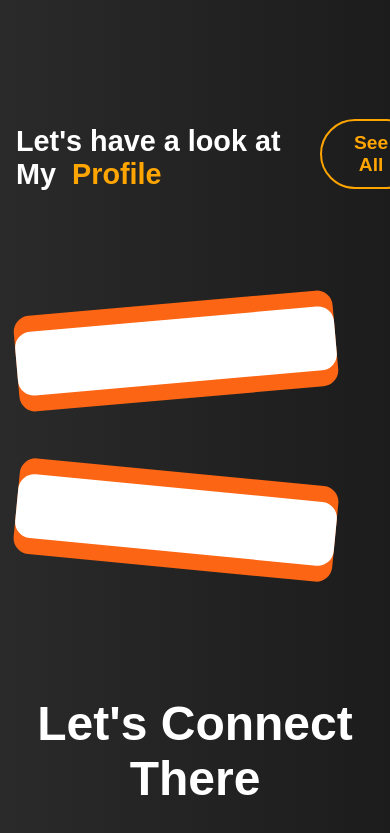
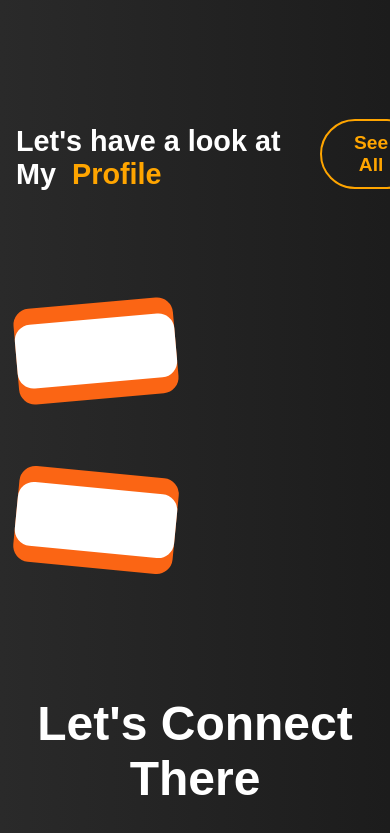
Before and after one commit to 26122004harshit/Portfolio-website, a plain HTML site: page index.html in a window 390 px wide. Shown: the part 2610-3443 px from the top of the page. Drawn offline with Linux system fonts and the light colour scheme; a web font is replaced by a local one.

Commit message:
Update style.css

```diff
--- a/style.css
+++ b/style.css
@@ -690,7 +690,7 @@ footer {
 
   .orange-marquee-line {
     border: 3rem solid #FB6514;
-    width:20rem;
+    width:10rem;
     height: 1vh;
     border-radius: 1rem;
     transform: rotate(-5deg);
@@ -702,7 +702,7 @@ footer {
 
   .white-marquee-line {
     border: 2rem solid white;
-    width: 20rem;
+    width: 10rem;
     height: 1vh;
     border-radius: 1rem;
     margin-top: -2rem;
@@ -715,7 +715,7 @@ footer {
 
   .orange-marquee-line2 {
     border: 3rem solid #FB6514;
-    width: 20rem;
+    width: 10rem;
     height: 1vh;
     border-radius: 1rem;
     margin-top: 4.6rem;
@@ -732,7 +732,7 @@ footer {
 
   .white-marquee-line2 {
     border: 2rem solid white;
-    width: 20rem;
+    width: 10rem;
     height: 1vh;
     border-radius: 1rem;
     margin-top: -2rem;
```
